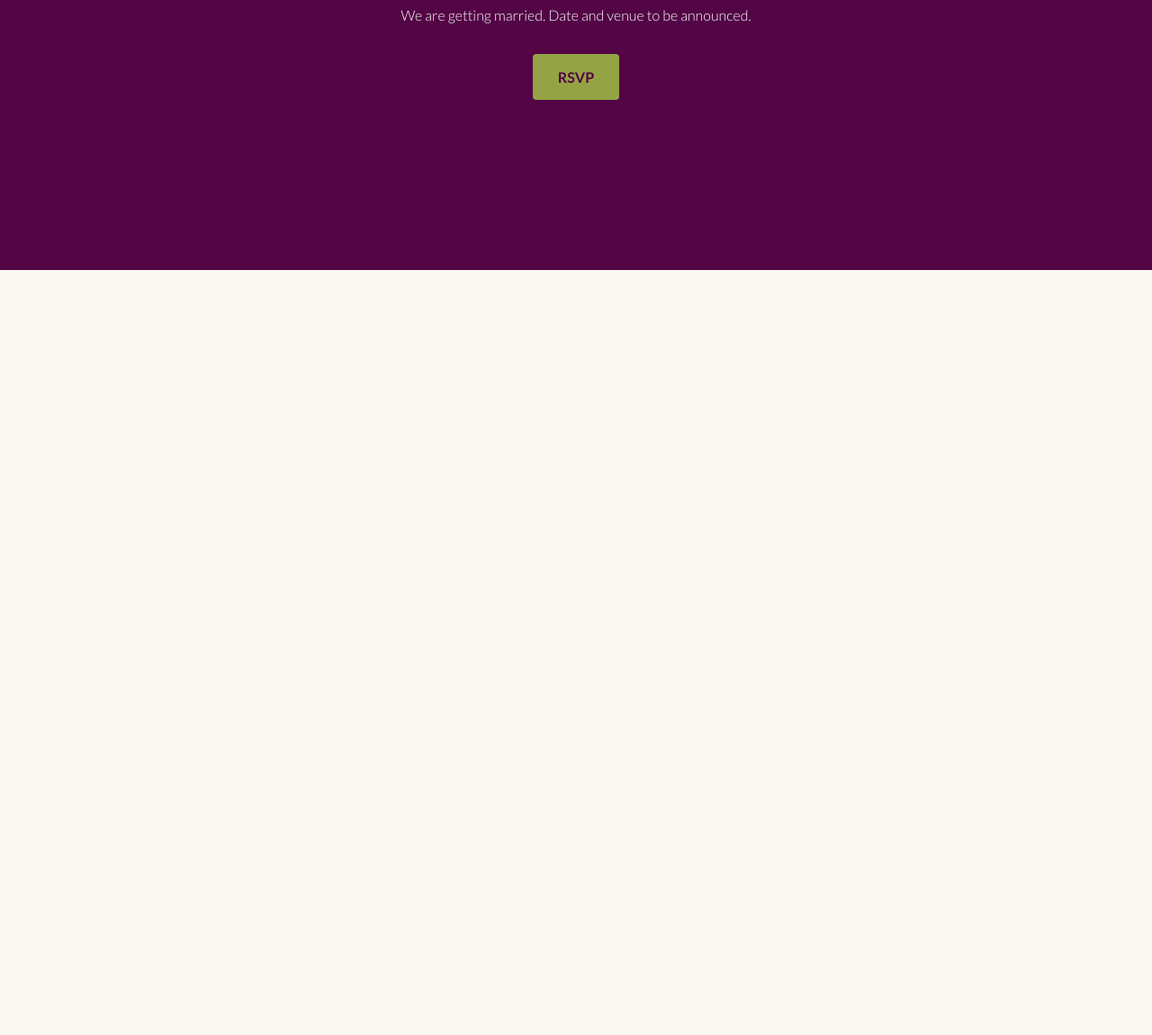
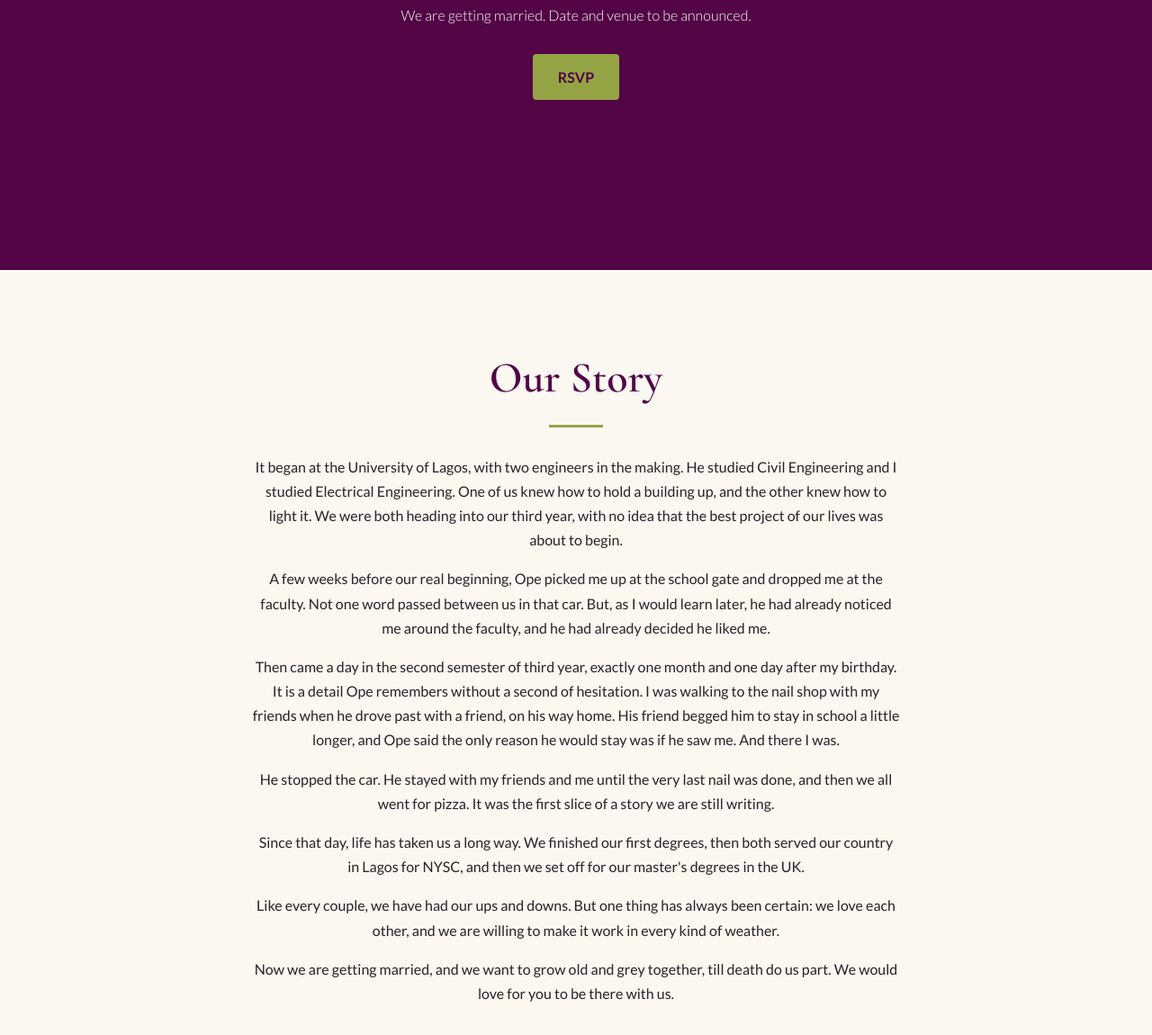
Before and after one commit to sarat-balogun/sarat-and-rasheed, a plain HTML site: page index.html in a window 1280 px wide. Shown: the part 500-1650 px from the top of the page at 90% size. Before the commit the page ends 800 px from the top, so only its background shows below. Drawn offline with nearby package versions, Linux system fonts and the light colour scheme.

Commit message:
Add our story

```diff
--- a/index.html
+++ b/index.html
@@ -16,6 +16,23 @@
     <a class="button" href="#rsvp">RSVP</a>
   </header>
 
+  <!-- OUR STORY -->
+  <section class="section" id="story">
+    <h2>Our Story</h2>
+    <div class="divider"></div>
+        <p>It began at the University of Lagos, with two engineers in the making. He studied Civil Engineering and I studied Electrical Engineering. One of us knew how to hold a building up, and the other knew how to light it. We were both heading into our third year, with no idea that the best project of our lives was about to begin.</p>
+
+    <p>A few weeks before our real beginning, Ope picked me up at the school gate and dropped me at the faculty. Not one word passed between us in that car. But, as I would learn later, he had already noticed me around the faculty, and he had already decided he liked me.</p>
+
+    <p>Then came a day in the second semester of third year, exactly one month and one day after my birthday. It is a detail Ope remembers without a second of hesitation. I was walking to the nail shop with my friends when he drove past with a friend, on his way home. His friend begged him to stay in school a little longer, and Ope said the only reason he would stay was if he saw me. And there I was.</p>
+
+    <p>He stopped the car. He stayed with my friends and me until the very last nail was done, and then we all went for pizza. It was the first slice of a story we are still writing.</p>
+        <p>Since that day, life has taken us a long way. We finished our first degrees, then both served our country in Lagos for NYSC, and then we set off for our master's degrees in the UK.</p>
+
+    <p>Like every couple, we have had our ups and downs. But one thing has always been certain: we love each other, and we are willing to make it work in every kind of weather.</p>
+
+    <p>Now we are getting married, and we want to grow old and grey together, till death do us part. We would love for you to be there with us.</p>
+  </section>
   <!-- MORE SECTIONS WILL GO HERE -->
 
 </body>
--- a/style.css
+++ b/style.css
@@ -80,3 +80,24 @@ a { color: var(--plum-light); }
   margin: 0 auto 30px;
   font-weight: 300;
 }
+
+
+/* SECTIONS */
+.section {
+  max-width: 760px;
+  margin: 0 auto;
+  padding: 80px 20px;
+  text-align: center;
+}
+
+.section h2 {
+  font-size: clamp(2rem, 6vw, 3rem);
+  margin: 0 0 10px;
+}
+
+.divider {
+  width: 60px;
+  height: 3px;
+  background: var(--wasabi);
+  margin: 0 auto 30px;
+}
```
